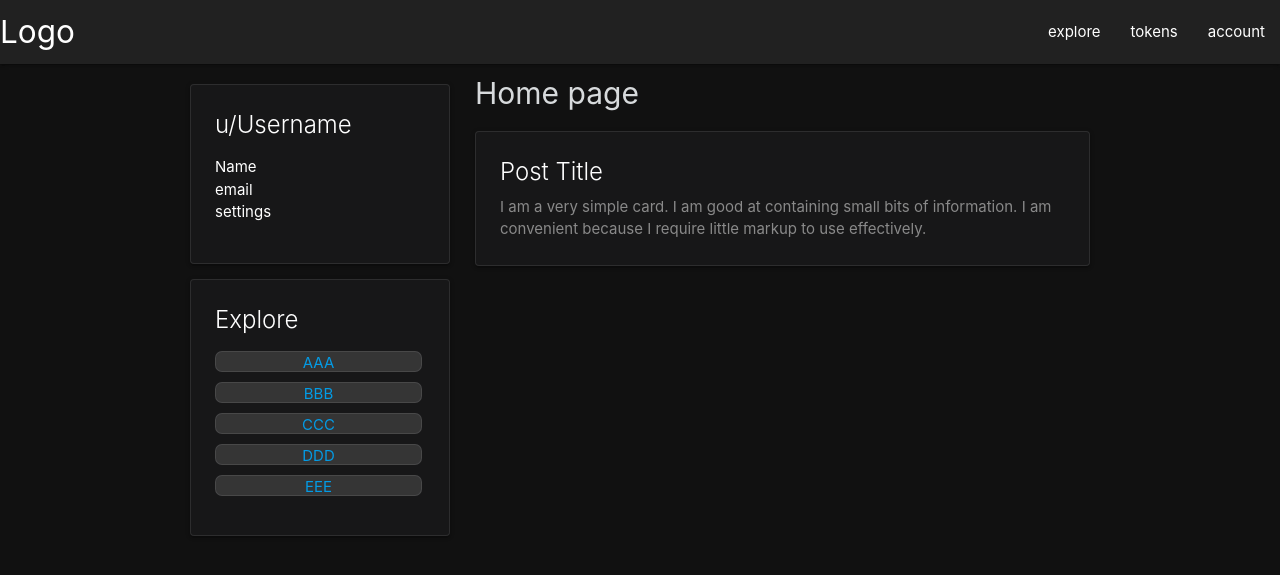
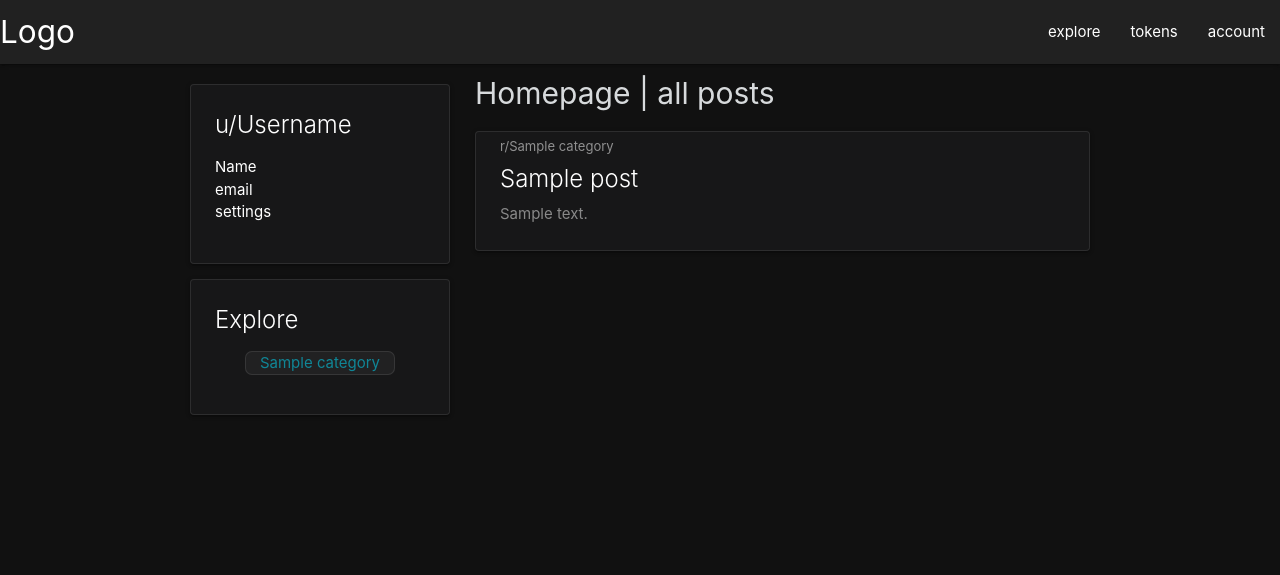
Before and after one commit to Code-Institute-Submissions/Khalanar-ribbit_SepResub, a Django app: page / in a window 1280 px wide. Shown: the top 575 px of the page. Run offline with Django 4.2, Linux system fonts and the light colour scheme; tables that the repository leaves empty hold one stand-in row (values such as "Sample post").

Commit message:
link models to views through context in Home class

```diff
--- a/static/css/style.css
+++ b/static/css/style.css
@@ -1,6 +1,8 @@
 :root {
     --border-gray: #ffffff18;
     --transparent-gray: #1a1a1bcc;
+    /* --hover-line-color: #ffffff63; */
+    --hover-line-color: #ffffff44;
 }
 
 body{
@@ -22,26 +24,32 @@ body{
 }
 
 .card:hover{
-    border: 1px solid #ffffff63;
+    border: 1px solid var(--hover-line-color);
     border-radius: 4px;
 }
 
 #categories-list li{
     position: relative;
-    height:21px;
+    height:24px;
+    width: 150px;
+
     display: block;
     padding: 0px 0px;
-    margin-right:3px;
-    margin-bottom: 10px;
+    margin: 0px auto 10px auto;
     border: 1px solid var(--border-gray);
     border-radius: 7px;
-    background-color: #ffffff21;
+    background-color: #ffffff0c;
 }
 
 #categories-list li a{
     position: absolute;
     width:100%;
     text-align:center;
+    color: #00e1ff87;
+}
+
+#categories-list li:hover{
+    background-color: #ffffff21;
 }
 
 .flex-container{
@@ -78,3 +86,13 @@ body{
     margin-top: 0px;
     font-size: 2em;
 }
+
+.category-label{
+    font-size: 0.87em;
+    color: rgba(255, 255, 255, 0.521);
+    margin-bottom: 7px;
+}
+
+.small-top-padding{
+    padding-top: 5px !important;
+}
--- a/templates/wall/index.html
+++ b/templates/wall/index.html
@@ -17,25 +17,26 @@
                 <div class="card-content white-text">
                     <span class="card-title">Explore</span>
                     <ul id="categories-list">
-                        <li><a href="#">AAA</a></li>
-                        <li><a href="#">BBB</a></li>
-                        <li><a href="#">CCC</a></li>
-                        <li><a href="#">DDD</a></li>
-                        <li><a href="#">EEE</a></li>
+                        {% for category in categories %}
+                            <li><a href="#">{{ category.name }}</a></li>
+                        {% endfor %}
                     </ul>
                 </div>
             </div>
 
         </div>
         <div class="feed-content">
-            <h2 id="page-title">Home page</h2>
+            <h2 id="page-title">Homepage | all posts</h2>
+            {% for post in posts %}
+
             <div class="card">
-                <div class="card-content white-text">
-                    <span class="card-title">Post Title</span>
-                    <p>I am a very simple card. I am good at containing small bits of information.
-                    I am convenient because I require little markup to use effectively.</p>
+                <div class="card-content white-text small-top-padding">
+                    <div class="category-label">r/{{ post.category }}</div>
+                    <span class="card-title">{{ post.title }}</span>
+                    <p>{{ post.content }}</p>
                 </div>
             </div>
+            {% endfor %}
         </div>
     </div>
 
--- a/wall/models.py
+++ b/wall/models.py
@@ -8,15 +8,17 @@ class Category(models.Model):
     name = models.CharField(max_length=12, unique=True)
 
     class Meta:
+        '''ds'''
         verbose_name_plural = "categories"
 
     def __str__(self):
-        return self.name
+        return str(self.name)
 
 
 class Post(models.Model):
     '''Post model'''
     title = models.CharField(max_length=100, unique=True)
+    slug = models.SlugField(max_length=100, unique=True)
     content = models.TextField()
     featured_image = CloudinaryField('image', default='placeholder')
     excerpt = models.TextField(blank=True)
--- a/wall/views.py
+++ b/wall/views.py
@@ -1,7 +1,18 @@
 from django.shortcuts import render
 from django.views import generic
+from .models import Post, Category
 
 # Create your views here.
 class Home(generic.ListView):
+    '''ds'''
+    model = Post
     template_name = 'wall/index.html'
-    queryset = 'Post.objects.filter(status=1)'
+    # queryset = 'Post.objects.filter(status=1)'
+    # queryset = Post.objects.all()
+    paginate_by = 6
+
+    def get_context_data(self, **kwargs):
+        context = super(Home, self).get_context_data(**kwargs)
+        context['posts'] = Post.objects.all()
+        context['categories'] = Category.objects.all()
+        return context
```
Also changed, not shown: wall/admin.py (+8 -1 lines), wall/migrations/0004_post_slug.py (added), wall/migrations/0005_alter_post_slug.py (added), wall/migrations/0006_remove_post_slug.py (added), wall/migrations/0007_post_slug.py (added).
